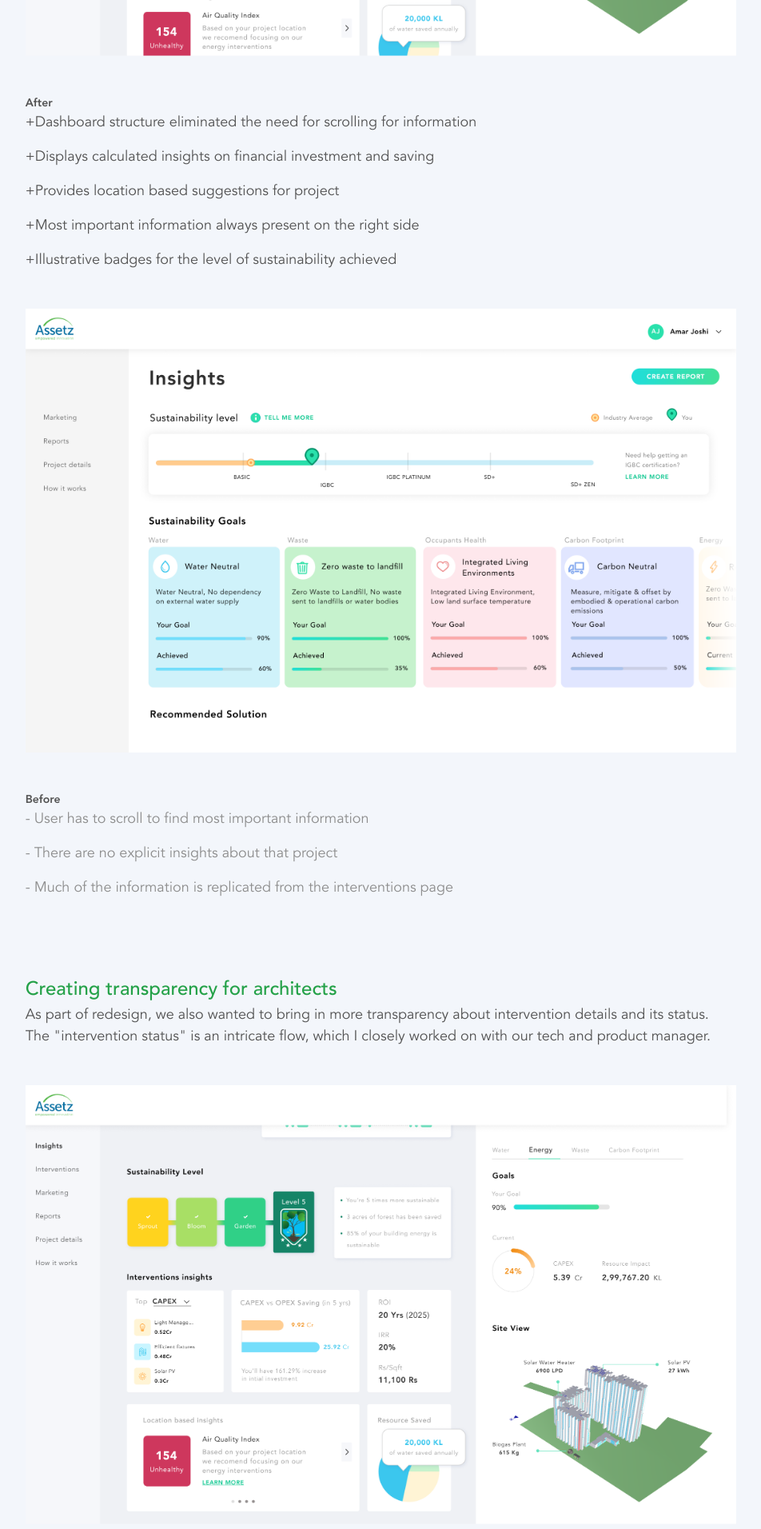
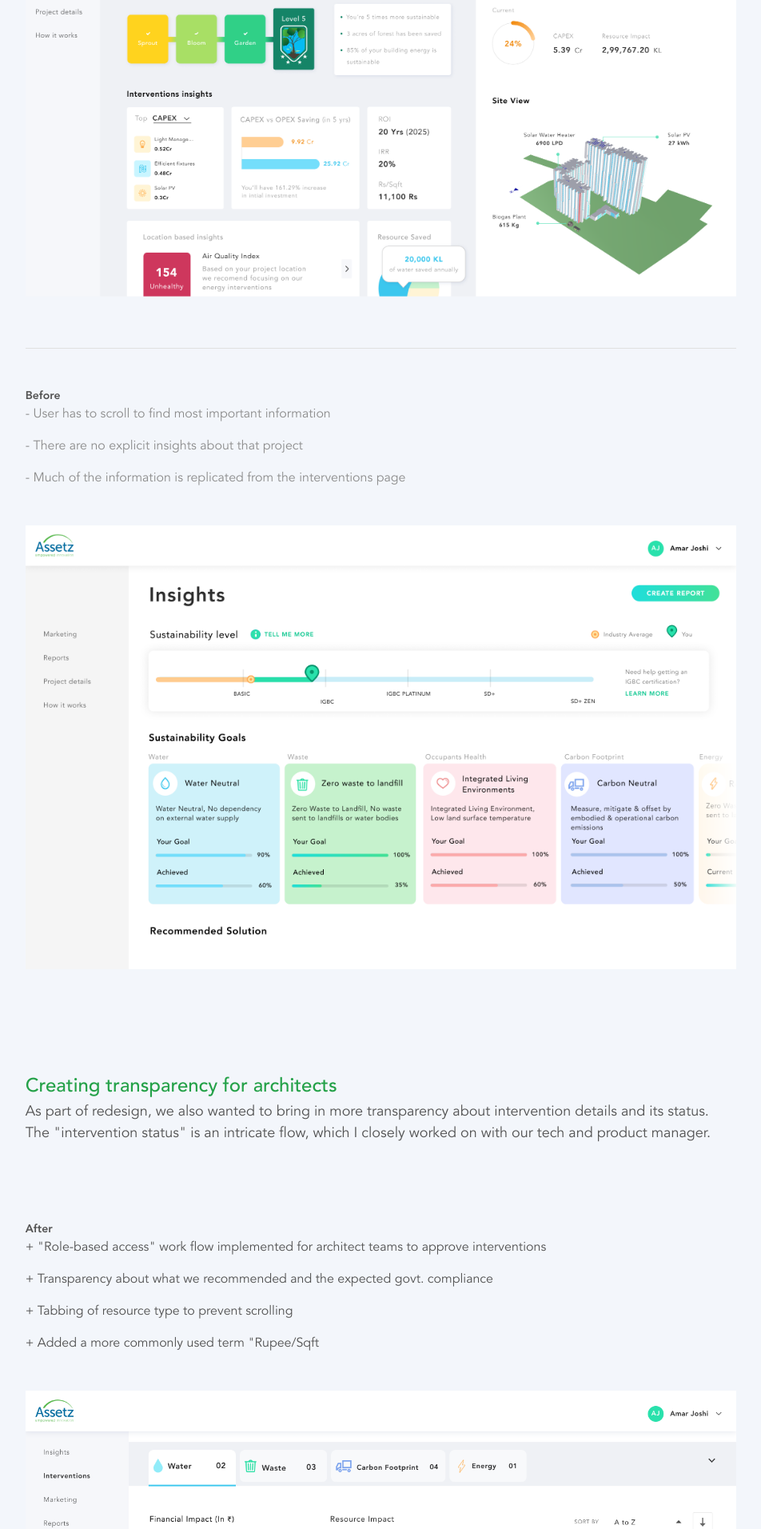
Before and after one commit to Rishab2000/Design-Portfolio, a React (Create React App) app: page /#/sdplus in a window 1280 px wide. Shown: the part 7720-9632 px from the top of the page at 80% size, without its empty margins (75-1027 px from the left). Built offline with nearby package versions, Linux system fonts and the light colour scheme.

Commit message:
fix sdplus images

```diff
--- a/src/content/sdplus/sdplus.js
+++ b/src/content/sdplus/sdplus.js
@@ -64,7 +64,7 @@ const SdPlus = () => {
   const miniDesc = {
     role: "UX design intern",
     duration: "Apr - Jun 2020",
-    firm:"Smarter Dharma"
+    firm: "Smarter Dharma"
   };
   return (
     <div className="w-full flex flex-col items-center">
@@ -308,19 +308,12 @@ const SdPlus = () => {
             to make decisions. After many iterations, I came up with the new
             design which was more inline with our users needs"
         />
-        <img
-          src={
-            process.env.PUBLIC_URL +
-            "/images/sdplus-project/wireframes/post/insights/Insights1.5x.png"
-          }
-          alt="A GIF of a cute cat :)"
-          className="w-12/12 mx-auto"
-        />
+
         <ProjectSection
           desc={
             <span>
               <p className="font-avenir-bold text-sm">After</p>
-              <ul className="space-y-4">
+              <ul className="font-avenir-book text-base space-y-4 ">
                 <li>
                   +Dashboard structure eliminated the need for scrolling for
                   information
@@ -340,19 +333,23 @@ const SdPlus = () => {
             </span>
           }
         />
+
         <img
           src={
             process.env.PUBLIC_URL +
-            "/images/sdplus-project/wireframes/pre/Insights_Unscrolled_1.5x.png"
+            "/images/sdplus-project/wireframes/post/insights/Insights1.5x.png"
           }
           alt="A GIF of a cute cat :)"
           className="w-12/12 mx-auto"
         />
+
+        <div class="flex-grow border-t border-gray20 mt-16"></div>
+
         <ProjectSection
           desc={
             <span>
               <p className="font-avenir-bold text-sm">Before</p>
-              <ul className=" text-gray50 space-y-4">
+              <ul className=" font-avenir-book text-base text-gray50 space-y-4">
                 <li>- User has to scroll to find most important information</li>
                 <li>- There are no explicit insights about that project</li>
                 <li>
@@ -363,18 +360,20 @@ const SdPlus = () => {
             </span>
           }
         />
+
+        <img
+          src={
+            process.env.PUBLIC_URL +
+            "/images/sdplus-project/wireframes/pre/Insights_Unscrolled_1.5x.png"
+          }
+          alt="A GIF of a cute cat :)"
+          className="w-12/12 mx-auto mb-20"
+        />
+
         <ProjectSection
           color="text-green-sdplus"
           heading="Creating transparency for architects"
           desc='As part of redesign, we also wanted to bring in more transparency about intervention details and its status. The "intervention status" is an intricate flow, which I closely worked on with our tech and product manager. '
-        />
-        <img
-          src={
-            process.env.PUBLIC_URL +
-            "/images/sdplus-project/wireframes/post/insights/InsightsScrolled_1.5x.png"
-          }
-          alt="A GIF of a cute cat :)"
-          className="w-12/12 mx-auto"
         />
 
         <ProjectSection
@@ -396,14 +395,18 @@ const SdPlus = () => {
             </span>
           }
         />
+
         <img
           src={
             process.env.PUBLIC_URL +
-            "/images/sdplus-project/wireframes/pre/Interventions_Pre_Scrolled_1.5x.png"
+            "/images/sdplus-project/wireframes/post/interventions/Interventions.png"
           }
           alt="A GIF of a cute cat :)"
           className="w-12/12 mx-auto"
         />
+
+        <div class="flex-grow border-t border-gray20 mt-16"></div>
+
         <ProjectSection
           desc={
             <span>
@@ -418,6 +421,15 @@ const SdPlus = () => {
             </span>
           }
         />
+        <img
+          src={
+            process.env.PUBLIC_URL +
+            "/images/sdplus-project/wireframes/pre/Interventions_Pre_Scrolled_1.5x.png"
+          }
+          alt="A GIF of a cute cat :)"
+          className="w-12/12 mx-auto"
+        />
+
       </ProjectSubDescContainer>
 
       <ProjectSubDescContainer sectionTitle="Wrapping it up">
```
